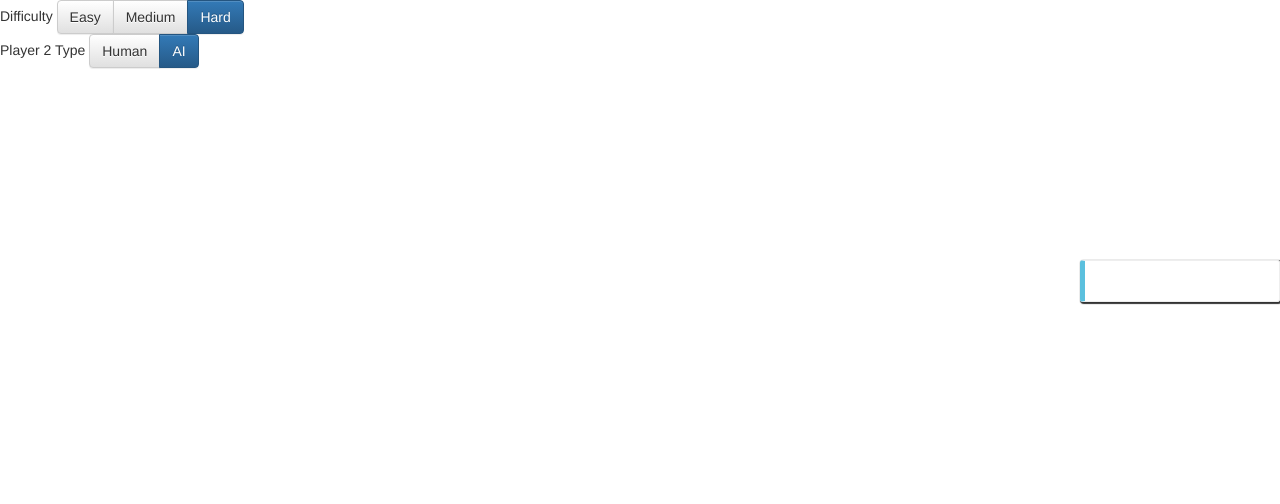
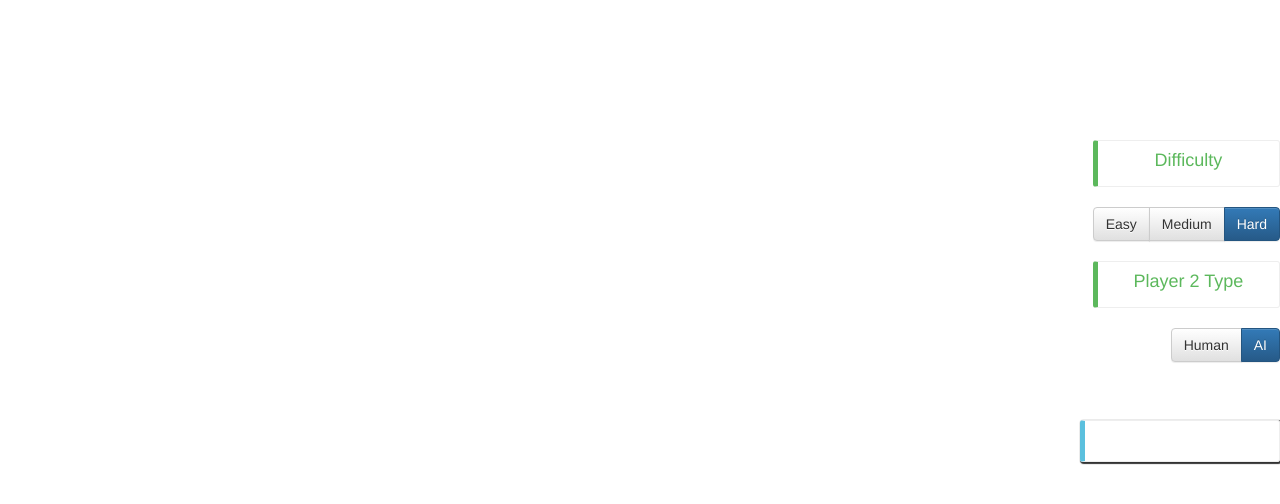
Before and after one commit to apsdehal/SAP-Ecco, a website built with webpack: page index.html in a window 1280 px wide. Built offline with nearby package versions, Linux system fonts and the light colour scheme.

Commit message:
Set better styles

```diff
--- a/index.html
+++ b/index.html
@@ -13,7 +13,9 @@
   <div id="container"></div>
   <div id="options">
     <div>
-      Difficulty
+      <div class="label bs-callout bs-callout-success">
+        <h4>Difficulty</h4>
+      </div>
       <div id="graph-size-options" class="btn-group" role="group">
         <button type="button" class="btn btn-default" data-type="SMALL_GRAPH">Easy</button>
         <button type="button" class="btn btn-default" data-type="MEDIUM_GRAPH">Medium</button>
@@ -21,7 +23,9 @@
       </div>
     </div>
     <div>
-      Player 2 Type
+      <div class="label bs-callout bs-callout-success">
+        <h4/>Player 2 Type</h4>
+      </div>
       <div id="player-type-options" class="btn-group" role="group">
         <button type="button" class="btn btn-default" data-type="HUMAN">Human</button>
         <button type="button" class="btn btn-primary" data-type="AI">AI</button>
--- a/src/layout.js
+++ b/src/layout.js
@@ -15,13 +15,14 @@ class Layout {
     this.final = fi || final;
     this.turn = 0; // 0 = Player, 1 = adversary
     this.playerType = player.HUMAN;
-    this.settings = settings;
+    this.elements = {};
     this.version = 0;
   }
 
   initialize(edges, nodes) {
-    this.settings.elements = {edges, nodes};
-    this.cy = cytoscape(this.settings);
+    this.elements = {edges, nodes};
+    settings.elements = JSON.parse(JSON.stringify(this.elements));
+    this.cy = cytoscape(settings);
 
     ai.initializeGraph(edges, nodes);
 
@@ -59,7 +60,7 @@ class Layout {
     this.version = !this.version;
     utils.alertMessage('info', 'Roles will change now. You are ' + (this.version ? 'adversary' : 'player'));
 
-    this.initialize(this.settings.elements.edges, this.settings.elements.nodes);
+    this.initialize(this.elements.edges, this.elements.nodes);
   }
 
   setMouseoverListener() {
@@ -167,8 +168,8 @@ class Layout {
 
     edge.data('weight', wt * 2);
 
-    edge.style('width', wt * 2);
-    revEdge.style('width', wt * 2);
+    // edge.style('width', wt * 2);
+    // revEdge.style('width', wt * 2);
 
     window.clearInterval(this.inter);
     this.inter = window.setInterval(function () {
--- a/src/settings.js
+++ b/src/settings.js
@@ -29,7 +29,7 @@ let settings = {
       selector: 'edge',
       style: {
         'line-color': edgeLineColor,
-        'width': 'mapData(weight, 1, 100, 1, 10)',
+        'width': 'mapData(weight, 1, 10, 1, 10)',
       }
     },
     {
--- a/styles/styles.css
+++ b/styles/styles.css
@@ -5,8 +5,7 @@ body {
   position: absolute;
   width: 100%;
   height: 90%;
-
-  top: 10%;
+  top: 5%;
   /*margin: 0 auto;*/
 }
 
@@ -24,10 +23,26 @@ body {
 }
 
 
+#options {
+  position: absolute;
+  top: 15%;
+  right: 0;
+}
+
+#options > div {
+  margin: 20px 0;
+  text-align: right;
+}
+
+#options .label {
+  padding: 10px 0;
+  text-align: center;
+}
+
 #edgedetail {
   position: absolute;
   right: 0px;
-  top: 30%;
+  top: 50%;
   width: 200px;
   padding-left: 10px;
   box-shadow: 1px 1px 1px 1px;
@@ -35,6 +50,9 @@ body {
 #message {
   text-align: center;
   width: 25%;
+  position: absolute;
+  top:30%;
+  left: 0;
   margin: 0 auto;
   font-size: 18px;
 }
```
